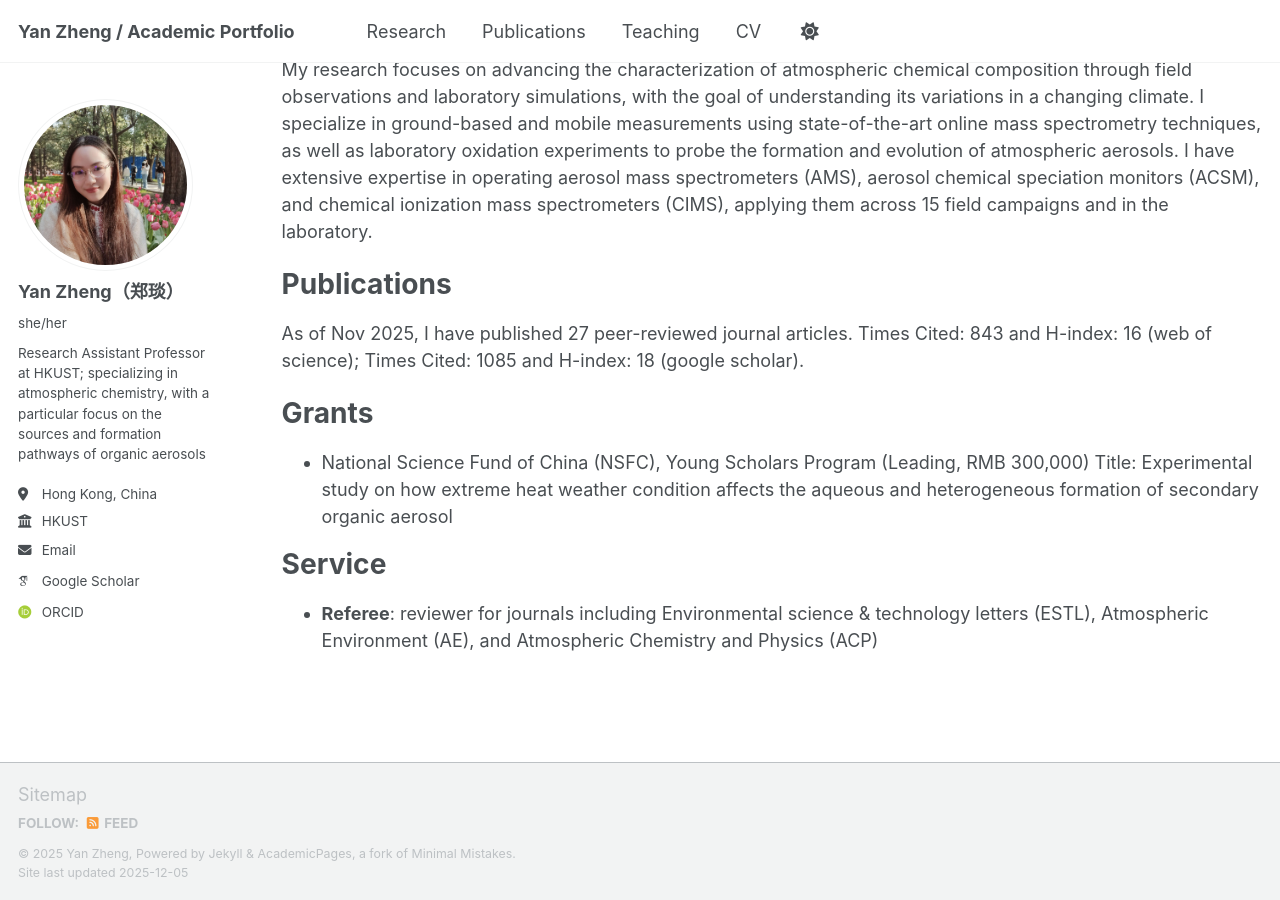
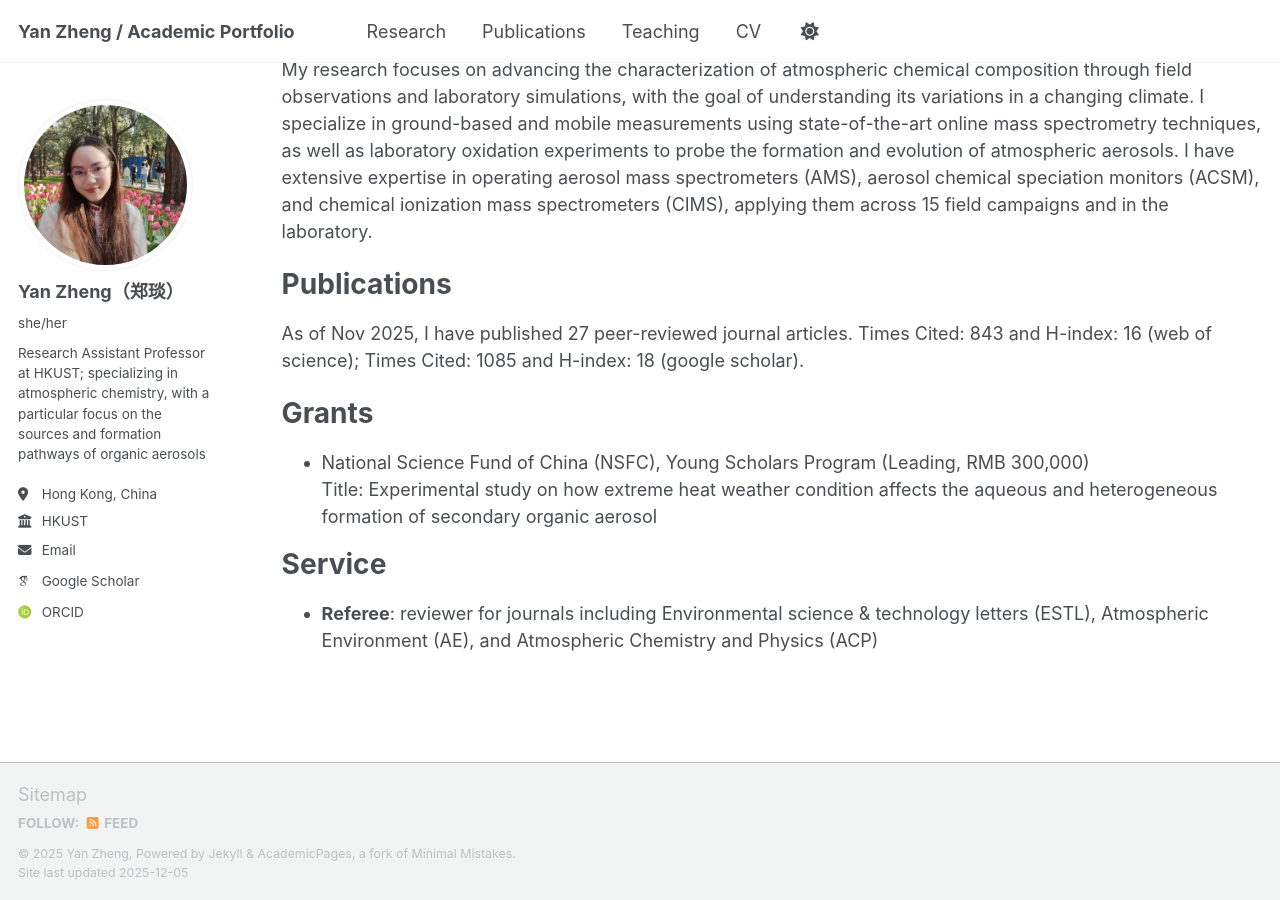
Before and after one commit to yanzheng41/yanzheng41.github.io, a Jekyll site: the page built from _pages/cv.md, in a window 1280 px wide and 900 px high, scrolled down 502 px. Built offline with Jekyll 4.4.1, drawn with Linux system fonts in a browser that asks for light colours; some web fonts are replaced; a script bundle is joined from its source files by our own code; library files that are not in the unit come from our copies.

Commit message:
Update cv.md

```diff
--- a/_pages/cv.md
+++ b/_pages/cv.md
@@ -31,7 +31,7 @@ As of Nov 2025, I have published 27 peer-reviewed journal articles. Times Cited:
 
 Grants
 ======
-* National Science Fund of China (NSFC), Young Scholars Program (Leading, RMB 300,000)
+* National Science Fund of China (NSFC), Young Scholars Program (Leading, RMB 300,000)<br>
   Title: Experimental study on how extreme heat weather condition affects the aqueous and heterogeneous formation of secondary organic aerosol
 
 Service
```
